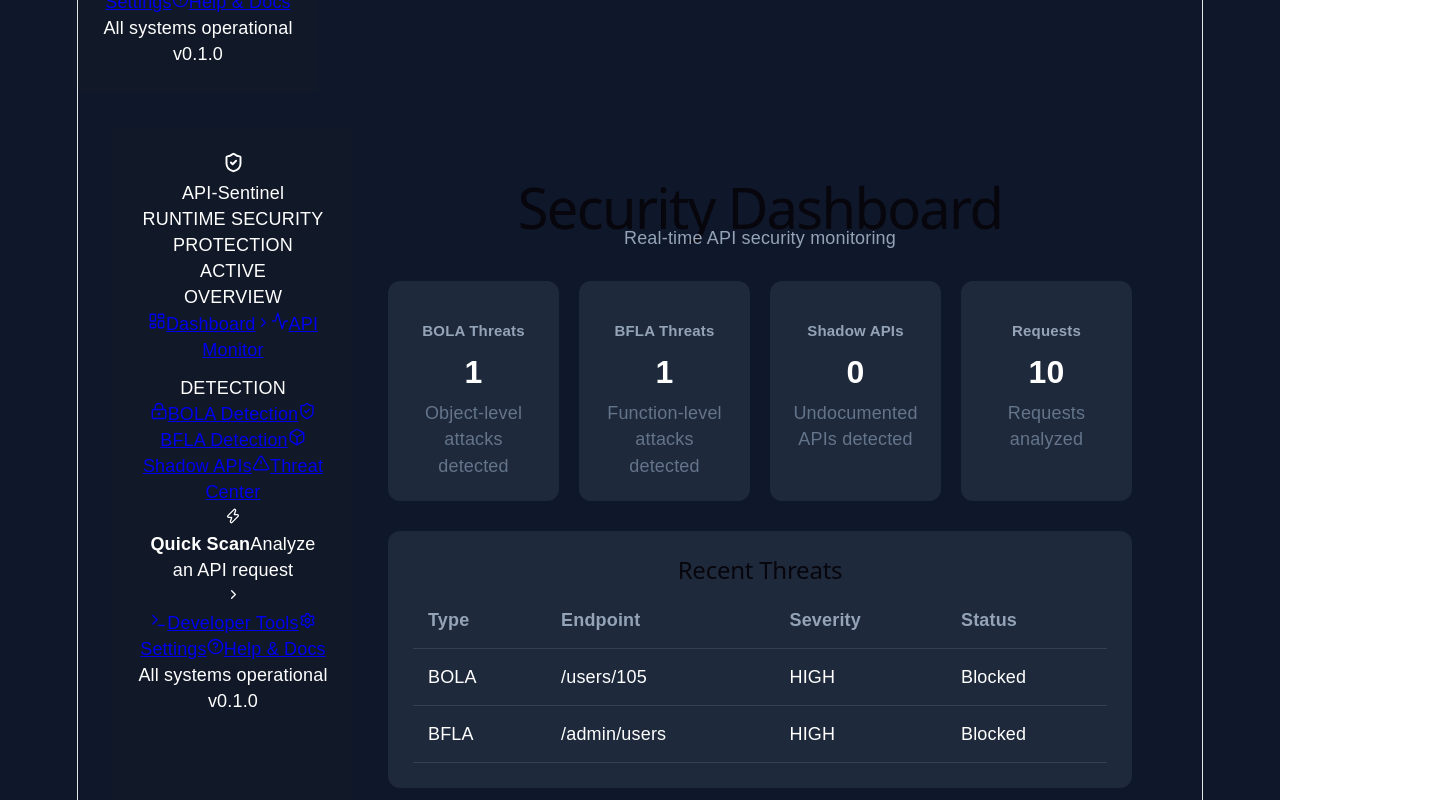
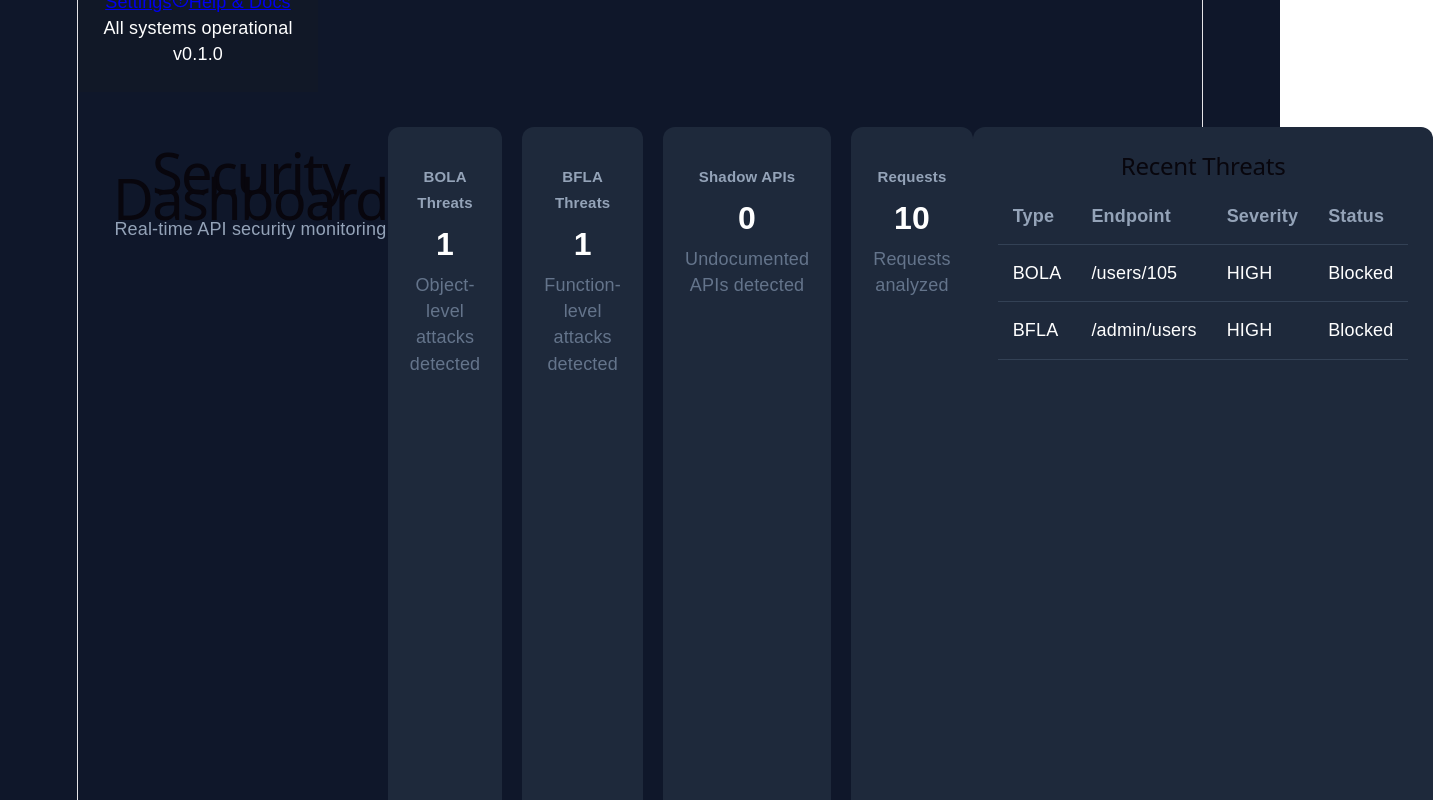
Before and after one commit to shafiyanaheed-maker/API-Sentinel-Runtime-BOLA-Shadow-API-Detection-Engine., a React app in the folder frontend/: page / in a window 1280 px wide. Shown: the part 520-1320 px from the top of the page, 1433 px wide, since content can reach past the window. Built offline with nearby package versions, Linux system fonts and the light colour scheme; the HTML template or start-up script is replaced by a standard one.

Commit message:
refactor: update dashboard layout

```diff
--- a/frontend/src/pages/Dashboard.jsx
+++ b/frontend/src/pages/Dashboard.jsx
@@ -1,13 +1,9 @@
-import Sidebar from "../components/Sidebar";
 import StatCard from "../components/StatCard";
 import ThreatTable from "../components/ThreatTable";
 
 function Dashboard() {
   return (
     <div className="dashboard">
-      <Sidebar />
-
-      <main className="main-content">
       <header>
         <h1>Security Dashboard</h1>
         <p>Real-time API security monitoring</p>
@@ -40,7 +36,6 @@ function Dashboard() {
       </section>
 
       <ThreatTable />
-      </main>
     </div>
   );
 }
```
Lines whose indentation alone changed are shown as unchanged.
